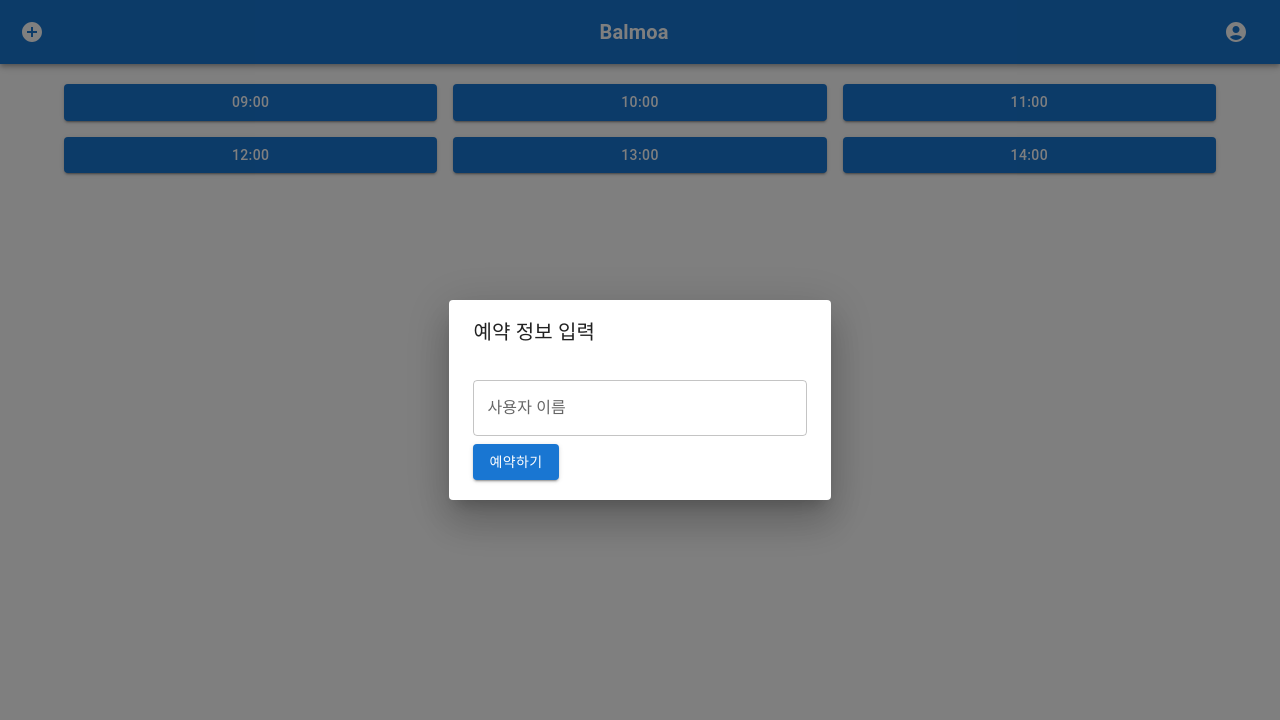
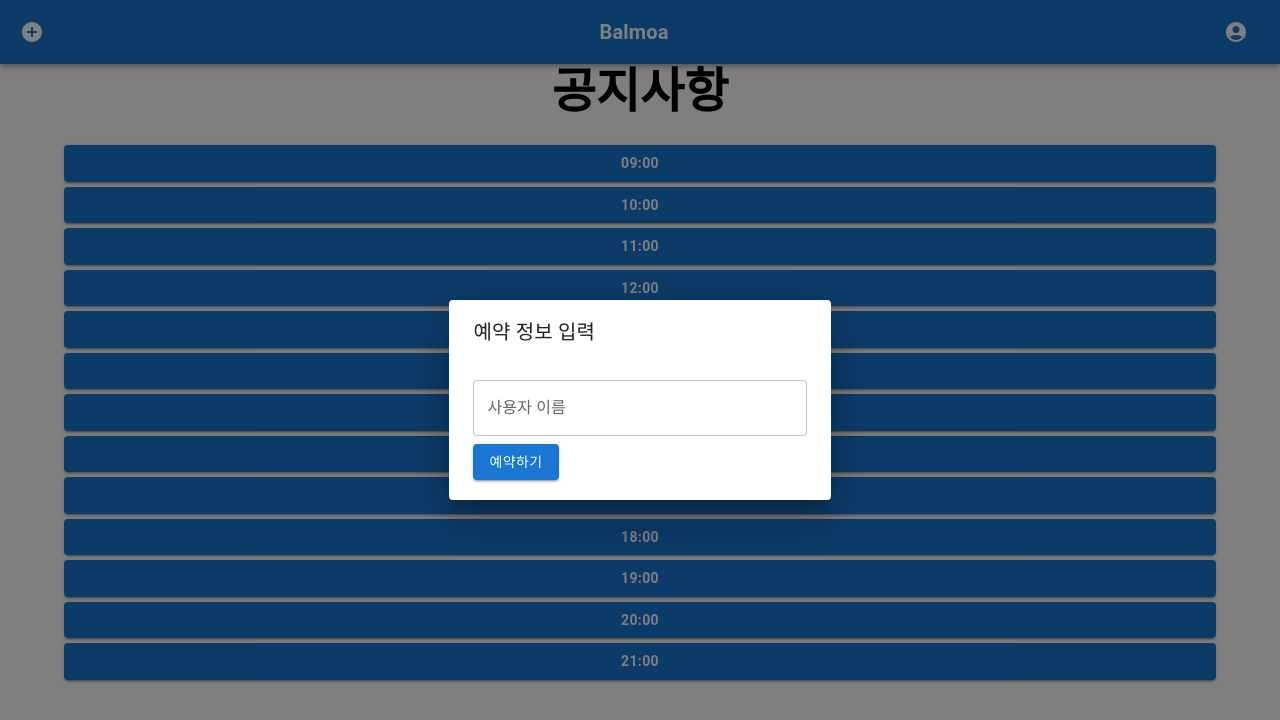
Before and after one commit to hrxgxs/project_balmoa, a React (Create React App) app: page / in a window 1280 px wide. Both pictures are taken after a click on the button "09:00". Shown: the top 720 px of the page. Built offline with nearby package versions, Linux system fonts and the light colour scheme.

Commit message:
first commit

```diff
--- a/src/App.js
+++ b/src/App.js
@@ -1,29 +1,10 @@
-import React, { useState } from 'react';
-import { AppBar, Toolbar, IconButton, Typography, Container, Grid, Button, Dialog, DialogContent, DialogTitle, TextField } from '@mui/material';
+import React from 'react';
+import { AppBar, Toolbar, IconButton, Typography, Container } from '@mui/material';
 import AddCircleIcon from '@mui/icons-material/AddCircle';
 import AccountCircleIcon from '@mui/icons-material/AccountCircle';
+import TimeTable from './components/TimeTable';
 
 function App() {
-  const [open, setOpen] = useState(false);
-  const [selectedTime, setSelectedTime] = useState('');
-  const [reservationList, setReservationList] = useState([]);
-
-  const handleOpenDialog = (time) => {
-    setSelectedTime(time);
-    setOpen(true);
-  };
-
-  const handleCloseDialog = () => {
-    setOpen(false);
-  };
-
-  const handleReservation = () => {
-    // 예약을 처리하는 로직을 추가합니다.
-    // 이 예시에서는 선택한 시간과 예약자 정보를 reservationList에 추가합니다.
-    setReservationList([...reservationList, { time: selectedTime, user: '사용자 이름' }]);
-    setOpen(false);
-  };
-
   return (
     <div>
       <AppBar position="static">
@@ -39,34 +20,12 @@ function App() {
           </IconButton>
         </Toolbar>
       </AppBar>
-      <Container style={{ marginTop: '20px' }}>
-        <Grid container spacing={2}>
-          {/* 타임 테이블 생성 */}
-          {['09:00', '10:00', '11:00', '12:00', '13:00', '14:00'].map((time) => (
-            <Grid item xs={4} key={time}>
-              <Button variant="contained" fullWidth onClick={() => handleOpenDialog(time)}>
-                {time}
-              </Button>
-            </Grid>
-          ))}
-        </Grid>
+      <Container>
+        <Typography variant="h3" style={{ flexGrow: 1, textAlign:'center', fontWeight:'bold' }}>
+          공지사항
+        </Typography>
       </Container>
-      {/* 예약 다이얼로그 */}
-      <Dialog open={open} onClose={handleCloseDialog}>
-        <DialogTitle>예약 정보 입력</DialogTitle>
-        <DialogContent>
-          <TextField
-            label="사용자 이름"
-            fullWidth
-            margin="normal"
-            variant="outlined"
-            // onChange={(e) => setSelectedUser(e.target.value)}
-          />
-          <Button variant="contained" color="primary" onClick={handleReservation}>
-            예약하기
-          </Button>
-        </DialogContent>
-      </Dialog>
+      <TimeTable/>
     </div>
   );
 }
--- /dev/null
+++ b/src/components/TimeTable.js
@@ -0,0 +1,63 @@
+import React, { useState } from 'react';
+import { Container, Grid, Button, Dialog, DialogContent, DialogTitle, TextField } from '@mui/material';
+
+
+const TimeTable = () => {
+    const [open, setOpen] = useState(false);
+    const [selectedTime, setSelectedTime] = useState('');
+    const [reservationList, setReservationList] = useState([]);
+    const handleOpenDialog = (time) => {
+        setSelectedTime(time);
+        setOpen(true);
+      };
+
+      const handleCloseDialog = () => {
+        setOpen(false);
+      };
+
+      const handleReservation = () => {
+        // 예약을 처리하는 로직을 추가합니다.
+        // 이 예시에서는 선택한 시간과 예약자 정보를 reservationList에 추가합니다.
+        setReservationList([...reservationList, { time: selectedTime, user: '사용자 이름' }]);
+        setOpen(false);
+      };
+
+  return (
+    <div>
+      <Container style={{ marginTop: '20px' }}>
+        <Grid container spacing={2}>
+          {/* 타임 테이블 생성 */}
+          <Grid item xs={12}>
+            {['09:00', '10:00', '11:00', '12:00', '13:00',
+              '14:00', '15:00', '16:00', '17:00', '18:00',
+              '19:00', '20:00', '21:00'].map((time) => (
+              <Grid item xs={12} key={time}>
+                <Button variant="contained" fullWidth onClick={() => handleOpenDialog(time)} style={{ marginTop: '5px', fontWeight:'bold' }}>
+                  {time}
+                </Button>
+              </Grid>
+            ))}
+          </Grid>
+        </Grid>
+      </Container>
+      {/* 예약 다이얼로그 */}
+      <Dialog open={open} onClose={handleCloseDialog}>
+        <DialogTitle>예약 정보 입력</DialogTitle>
+        <DialogContent>
+          <TextField
+            label="사용자 이름"
+            fullWidth
+            margin="normal"
+            variant="outlined"
+            // onChange={(e) => setSelectedUser(e.target.value)}
+          />
+          <Button variant="contained" color="primary" onClick={handleReservation}>
+            예약하기
+          </Button>
+        </DialogContent>
+      </Dialog>
+    </div>
+  )
+}
+
+export default TimeTable
```
